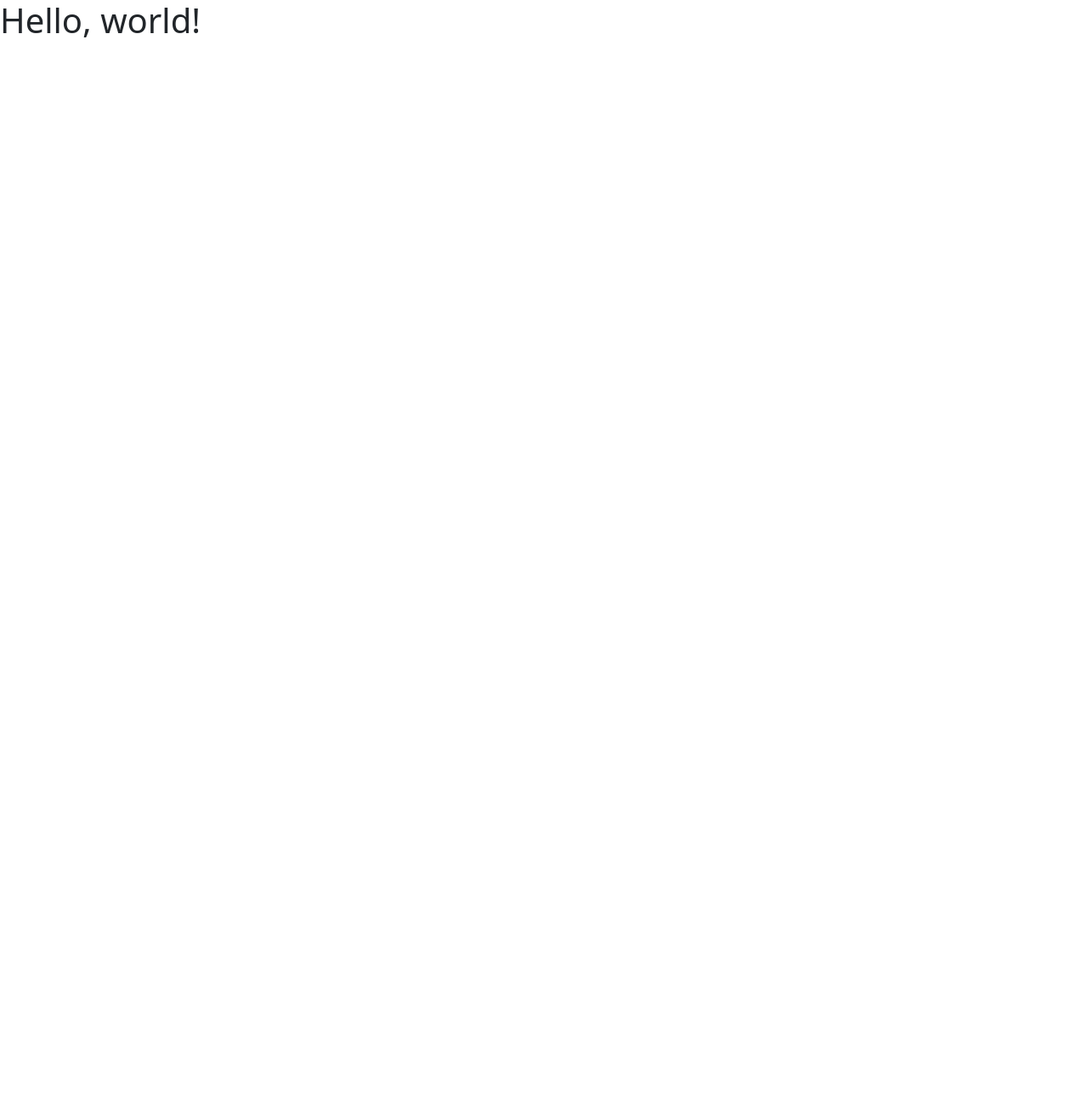
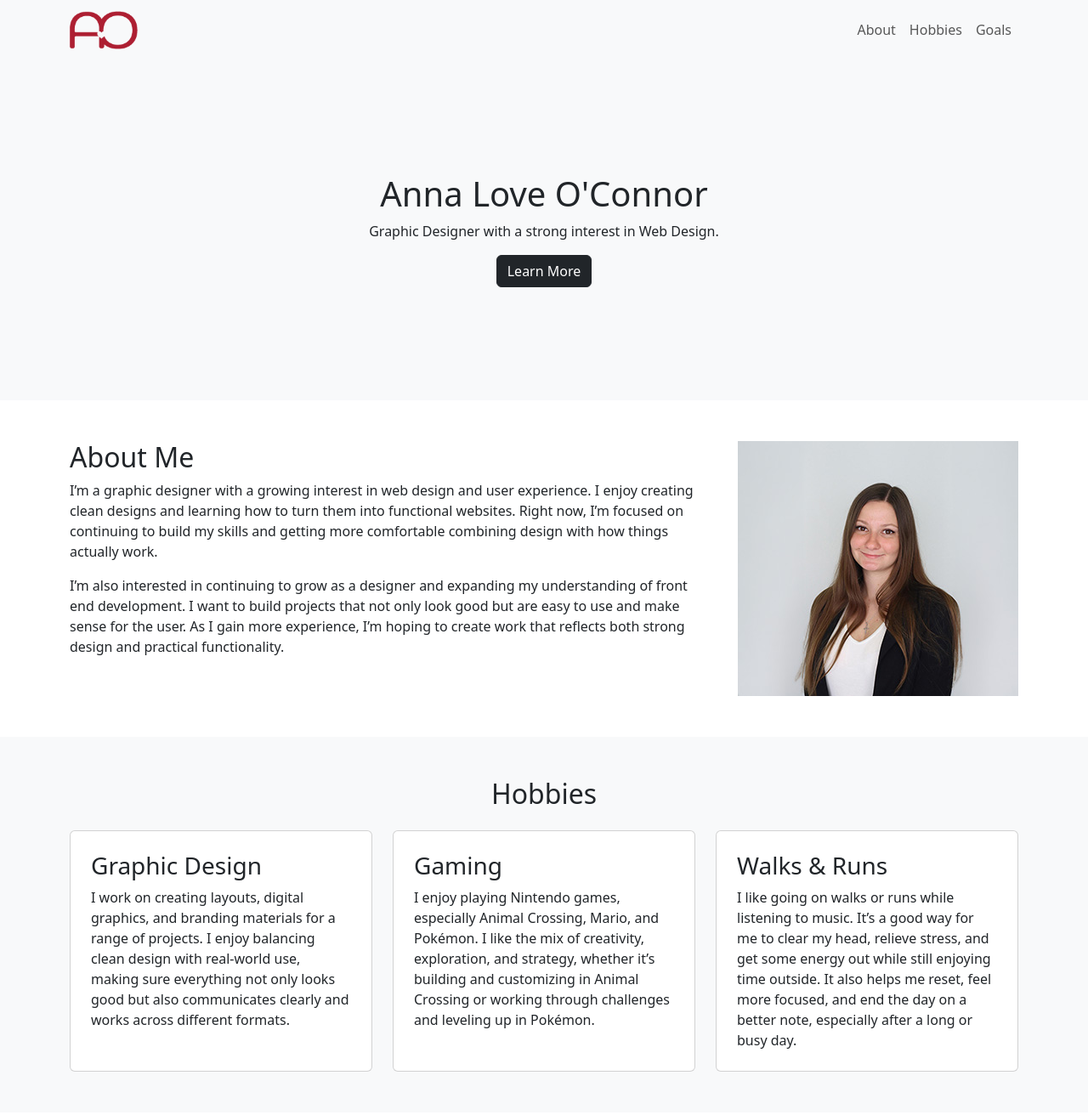
Before and after one commit to AnnaLoveOC/m11-hw11-oconnor-anna, a plain HTML site: page index.html in a window 1280 px wide. Shown: the top 1312 px of the page at 85% size. Before the commit the page ends 800 px from the top, so only its background shows below. Drawn offline with nearby package versions, Linux system fonts and the light colour scheme.

Commit message:
Created basic website structure

```diff
--- a/index.html
+++ b/index.html
@@ -1,13 +1,179 @@
-<!DOCTYPE html>
+<!doctype html>
 <html lang="en">
   <head>
     <meta charset="utf-8">
     <meta name="viewport" content="width=device-width, initial-scale=1">
     <title>Bootstrap Assignment</title>
-    <link href="https://cdn.jsdelivr.net/npm/bootstrap@5.3.7/dist/css/bootstrap.min.css" rel="stylesheet" integrity="sha384-LN+7fdVzj6u52u30Kp6M/trliBMCMKTyK833zpbD+pXdCLuTusPj697FH4R/5mcr" crossorigin="anonymous">
+    <link href="style.css" rel="stylesheet">
+    <link href="https://cdn.jsdelivr.net/npm/bootstrap@5.3.8/dist/css/bootstrap.min.css" rel="stylesheet" integrity="sha384-sRIl4kxILFvY47J16cr9ZwB07vP4J8+LH7qKQnuqkuIAvNWLzeN8tE5YBujZqJLB" crossorigin="anonymous">
   </head>
   <body>
-    <h1>Hello, world!</h1>
-    <script src="https://cdn.jsdelivr.net/npm/bootstrap@5.3.7/dist/js/bootstrap.bundle.min.js" integrity="sha384-ndDqU0Gzau9qJ1lfW4pNLlhNTkCfHzAVBReH9diLvGRem5+R9g2FzA8ZGN954O5Q" crossorigin="anonymous"></script>
+
+  <!-- ========= Navbar ========= -->
+  <nav class="navbar navbar-expand-lg bg-light">
+    <div class="container">
+
+      <!-- Logo / Brand (LEFT) -->
+      <a class="navbar-brand" href="#">
+        <img src="assets/img/alo-icon-web.png" alt="Logo" width="80">
+      </a>
+
+      <!-- Mobile Toggle -->
+      <button class="navbar-toggler" type="button" data-bs-toggle="collapse" data-bs-target="#navbarNav">
+        <span class="navbar-toggler-icon"></span>
+      </button>
+
+      <!-- Links (RIGHT) -->
+      <div class="collapse navbar-collapse" id="navbarNav">
+        <ul class="navbar-nav ms-auto">
+          <li class="nav-item">
+            <a class="nav-link" href="#about">About</a>
+          </li>
+          <li class="nav-item">
+            <a class="nav-link" href="#hobbies">Hobbies</a>
+          </li>
+          <li class="nav-item">
+            <a class="nav-link" href="#goals">Goals</a>
+          </li>
+        </ul>
+      </div>
+    </div>
+  </nav>
+
+ <!-- ========= Hero ========= -->
+  <section class="hero d-flex align-items-center text-center bg-light py-5">
+    <div class="container">
+      <h1>Anna Love O'Connor</h1>
+      <p>Graphic Designer with a strong interest in Web Design.</p>
+      <a href="#about" class="btn btn-dark">Learn More</a>
+    </div>
+  </section>
+
+ <!-- ========= About ========= -->
+  <section id="about" class="py-5">
+
+    <div class="container">
+
+      <div class="row">
+
+        <div class="col-md-8">
+          <h2>About Me</h2>
+          <p>
+            I’m a graphic designer with a growing interest in web design and user experience.
+            I enjoy creating clean designs and learning how to turn them into functional websites.
+            Right now, I’m focused on continuing to build my skills and getting more comfortable combining design with how things actually work.
+          </p>
+          <p>
+            I’m also interested in continuing to grow as a designer and expanding my understanding of front end development.
+            I want to build projects that not only look good but are easy to use and make sense for the user.
+            As I gain more experience, I’m hoping to create work that reflects both strong design and practical functionality.
+          </p>
+        </div>
+
+
+        <div class="col-md-4 text-end">
+          <img src="assets/img/headshot-color-web-optimized-wide.jpg" class="img-fluid">
+        </div>
+
+      </div>
+
+    </div>
+
+  </section>
+
+
+ <!-- ========= Hobbies ========= -->
+  <section id="hobbies" class="py-5 bg-light">
+    <div class="container">
+      <h2 class="text-center mb-4">Hobbies</h2>
+
+      <div class="row g-4">
+
+        <div class="col-md-4">
+          <div class="card h-100 p-2">
+            <div class="card-body">
+              <h3 class="card-title">Graphic Design</h3>
+              <p class="card-text">
+                I work on creating layouts, digital graphics, and branding materials for a range of projects.
+                I enjoy balancing clean design with real-world use, making sure everything not only looks good but
+                also communicates clearly and works across different formats.
+              </p>
+            </div>
+          </div>
+        </div>
+
+        <div class="col-md-4">
+          <div class="card h-100 p-2">
+            <div class="card-body">
+              <h3 class="card-title">Gaming</h3>
+              <p class="card-text">
+                I enjoy playing Nintendo games, especially Animal Crossing, Mario, and Pokémon.
+                I like the mix of creativity, exploration, and strategy, whether it’s building and customizing
+                in Animal Crossing or working through challenges and leveling up in Pokémon.
+              </p>
+            </div>
+          </div>
+        </div>
+
+
+        <div class="col-md-4">
+          <div class="card h-100 p-2">
+            <div class="card-body">
+              <h3 class="card-title">Walks & Runs</h3>
+              <p class="card-text">
+                I like going on walks or runs while listening to music.
+                It’s a good way for me to clear my head, relieve stress, and get some energy out while still enjoying time outside.
+                It also helps me reset, feel more focused, and end the day on a better note, especially after a long or busy day.
+              </p>
+            </div>
+          </div>
+        </div>
+
+      </div>
+    </div>
+  </section>
+
+
+ <!-- ========= Goals ========= -->
+  <section class="container my-5">
+    <div class="row">
+
+      <section class="col-4">
+        <img src="assets/img/AdobeStock_310468494.jpeg" class="img-fluid" alt="Image of a graphic designer's desk workspace">
+      </section>
+
+      <section class="col-8">
+        <h2>Goals</h2>
+        <p>
+          I’m working on improving my skills in both design and development, and I want to keep building projects that feel clean, creative, and easy to use.
+        </p>
+
+        <ol class="ps-3">
+          <li>Get more comfortable with coding and front end development</li>
+          <li>Build websites that are both creative and easy to use</li>
+          <li>Continue growing as a designer who understands how design and development work together</li>
+        </ul>
+      </section>
+
+    </div>
+  </section>
+
+
+ <!-- ========= Footer ========= -->
+  <footer class="bg-light mt-5 py-4">
+    <div class="container">
+      <div class="row justify-content-center">
+
+        <div class="col-8 text-center">
+          <p class="mb-1">© 2026</p>
+          <p class="mb-0">Anna Love O'Connor</p>
+        </div>
+
+      </div>
+    </div>
+</footer>
+
+
+    <script src="https://cdn.jsdelivr.net/npm/bootstrap@5.3.8/dist/js/bootstrap.bundle.min.js" integrity="sha384-FKyoEForCGlyvwx9Hj09JcYn3nv7wiPVlz7YYwJrWVcXK/BmnVDxM+D2scQbITxI" crossorigin="anonymous"></script>
   </body>
 </html>
--- /dev/null
+++ b/style.css
@@ -0,0 +1,4 @@
+/* Hero Banner Height */
+.hero {
+  height: 50vh;
+}
```
Also changed, not shown: assets/img/alo-icon-web.png (added), assets/img/headshot-color-web-optimized-wide.jpg (added), 1 other file.
